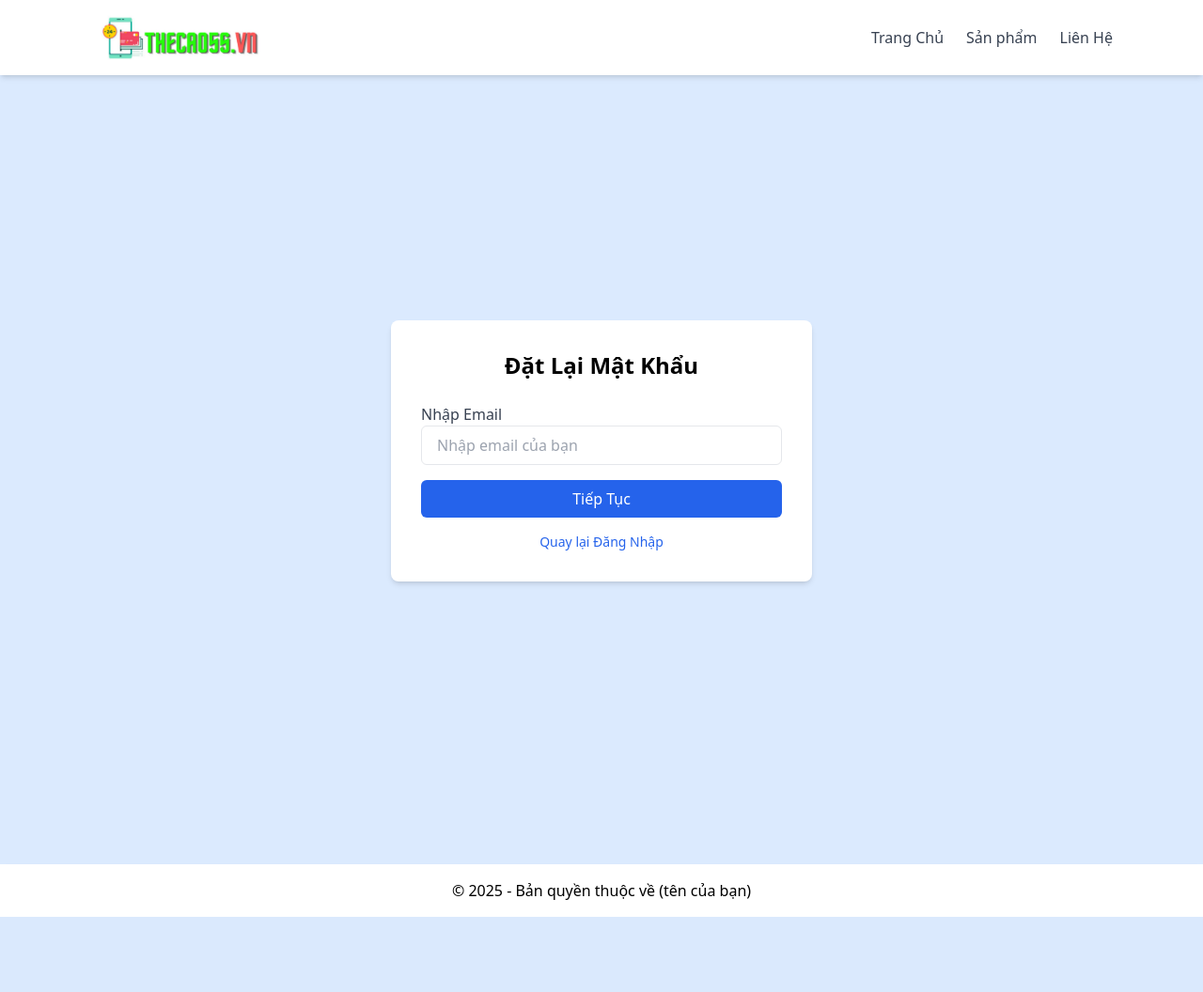
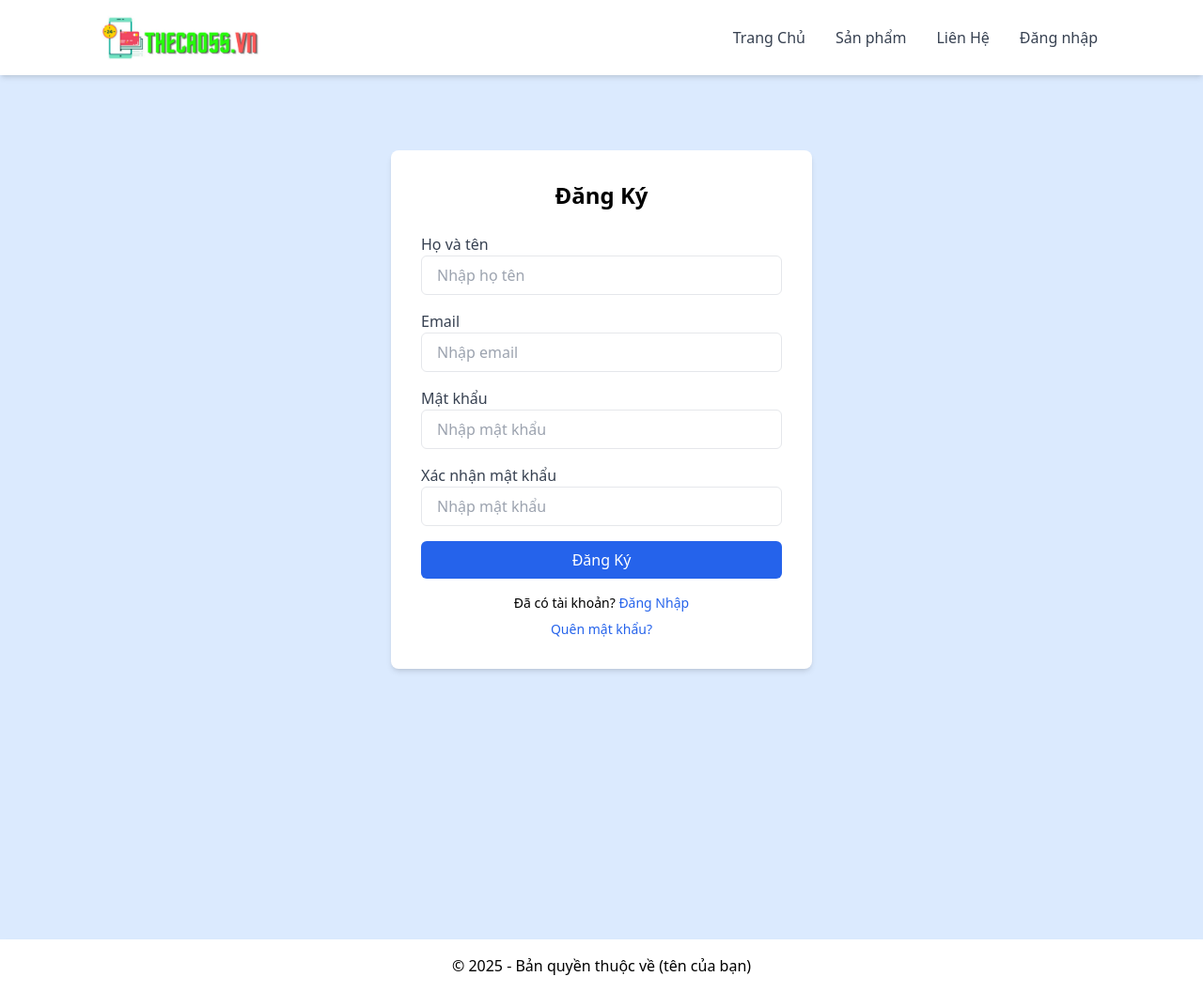
Before and after one commit to legianguyenit/bai-kiem-tra-so-1, a PHP site: page /register.php in a window 1280 px wide. Shown: the whole page at 94% size. Before the commit the page ends 976 px from the top, so only its background shows below. Run offline with PHP 8.4, Linux system fonts and the light colour scheme; some libraries are stand-ins or nearby versions.

Commit message:
Add files via upload

```diff
--- a/dashboard.php
+++ b/dashboard.php
@@ -28,9 +28,7 @@
 </div>
 
 
-      <button class="mt-6 bg-blue-600 text-white px-6 py-2 rounded-md hover:bg-blue-700">
-      Quản Lý Sản Phẩm
-      </button>
+      <button class="mt-6 bg-blue-600 text-white px-6 py-2 rounded-md hover:bg-blue-700"><a href="products/index.php">Quản lý sản phẩm</a></button>
    </main>
 </body>
 <?php
--- a/includes/header.php
+++ b/includes/header.php
@@ -1,13 +1,31 @@
 <header class="bg-white shadow-md p-4">
     <div class="container mx-auto flex justify-between items-center px-6 md:px-20">
-         <h1 class="text-xl font-bold"><img src="assets/images/thecao5s.png" alt="Logo" class="h-12 w-auto"></h1>
+        <h1 class="text-xl font-bold">
+            <img src="../assets/images/thecao5s.png" alt="Logo" class="h-12 w-auto">
+        </h1>
         <nav>
-                <ul class="hidden md:flex space-x-6">
-                    <li><a href="index.php" class="text-gray-700 hover:text-blue-500">Trang Chủ</a></li>
-                    <li><a href="products/index.php" class="text-gray-700 hover:text-blue-500">Sản phẩm</a></li>
-                    <li><a href="contact.php" class="text-gray-700 hover:text-blue-500">Liên Hệ</a></li>
+            <button class="md:hidden text-gray-700 focus:outline-none" onclick="document.getElementById('mobile-menu').classList.toggle('hidden')">
+                ☰
+            </button>
+            <ul id="mobile-menu" class="hidden md:flex flex-col md:flex-row md:space-x-0 absolute md:static bg-white md:bg-transparent w-full md:w-auto left-0 top-16 shadow-md md:shadow-none">
+                <li><a href="../index.php" class="block py-2 px-4 text-gray-700 hover:text-blue-500">Trang Chủ</a></li>
+                <li><a href="../products/index.php" class="block py-2 px-4 text-gray-700 hover:text-blue-500">Sản phẩm</a></li>
+                <li><a href="../contact.php" class="block py-2 px-4 text-gray-700 hover:text-blue-500">Liên Hệ</a></li>
+                <li><a href="../login.php" class="block py-2 px-4 text-gray-700 hover:text-blue-500">
+                <?php
+                    if (isset($_COOKIE['loggedin']) && $_COOKIE['loggedin'] === "true" && isset($_COOKIE['fullname'])) {
+                        echo "Hello " . htmlspecialchars($_COOKIE['fullname']);
+                    } else {
+                        echo "Đăng nhập";
+                    }
+                ?>
+                </a></li>
+                <?php
+                    if (isset($_COOKIE['loggedin']) && $_COOKIE['loggedin'] === "true") {
+                        echo '<li><a href="../logout.php" class="block py-2 px-4 text-gray-700 hover:text-blue-500">Đăng xuất</a></li>';
+                    }
+                ?>
             </ul>
-                <button class="md:hidden text-gray-700">☰</button>
         </nav>
     </div>
 </header>
--- a/index.php
+++ b/index.php
@@ -9,6 +9,12 @@
     <title>Trang Web Của Bạn</title>
     <script src="https://cdn.tailwindcss.com"></script>
 </head>
+<?php
+    if (isset($_COOKIE['loggedin']) && $_COOKIE['loggedin'] == "true") {
+        header("location: dashboard.php");
+        exit();
+    }
+?>
 <body class="bg-blue-100">
     <main class="flex flex-col items-center justify-center h-screen text-center px-6">
         <h2 class="text-2xl md:text-3xl font-bold">Chào Mừng Đến Với (tên trang web của bạn)</h2>
--- a/register.php
+++ b/register.php
@@ -6,103 +6,112 @@
 <head>
     <meta charset="UTF-8">
     <meta name="viewport" content="width=device-width, initial-scale=1.0">
-    <title>Reset Mật Khẩu</title>
+    <title>Register</title>
     <script src="https://cdn.tailwindcss.com"></script>
 </head>
 <?php
+    if (isset($_COOKIE['loggedin']) && $_COOKIE['loggedin'] == "true") {
+        header("location: dashboard.php");
+        exit();
+    }
+?>
+<?php
     $errors = [];
-    $step = 1; // Mặc định bước đầu tiên
-    $email = $new_password = $confirm_password = "";
+    $fullname = $email = $password = $confirm_password = "";
+    if ($_SERVER['REQUEST_METHOD'] == "POST") {
+        $fullname = htmlspecialchars($_POST['fullname']);
+        $email = htmlspecialchars($_POST['email']);
+        $password = htmlspecialchars($_POST['password']);
+        $confirm_password = htmlspecialchars($_POST['confirm_password']);
 
-    if ($_SERVER['REQUEST_METHOD'] == "POST") {
-        if (isset($_POST['step']) && $_POST['step'] == "1") {
-            // Bước 1: Kiểm tra email
-            $email = htmlspecialchars($_POST['email']);
+        if (empty($fullname)) {
+            $errors['fullname'] = "Vui lòng nhập họ tên.";
+        }
+
         if (empty($email)) {
             $errors['email'] = "Vui lòng nhập email.";
         } elseif (!filter_var($email, FILTER_VALIDATE_EMAIL)) {
             $errors['email'] = "Email không hợp lệ.";
-            } elseif (!isset($_COOKIE['email']) || $_COOKIE['email'] !== $email) {
-                $errors['email'] = "Email không tồn tại trong hệ thống.";
-            } else {
-                $step = 2; // Chuyển sang bước 2 nếu email hợp lệ
         }
-        } elseif (isset($_POST['step']) && $_POST['step'] == "2") {
-            // Bước 2: Kiểm tra và cập nhật mật khẩu mới
-            $new_password = htmlspecialchars($_POST['new_password']);
-            $confirm_password = htmlspecialchars($_POST['confirm_password']);
 
-            if (empty($new_password)) {
-                $errors['new_password'] = "Vui lòng nhập mật khẩu mới.";
-            } elseif (strlen($new_password) < 6) {
-                $errors['new_password'] = "Mật khẩu mới phải ít nhất 6 ký tự.";
+        if (empty($password)) {
+            $errors['password'] = "Vui lòng nhập mật khẩu.";
+        } elseif (strlen($password) < 6) {
+            $errors['password'] = "Mật khẩu phải ít nhất 6 ký tự.";
         }
 
         if (empty($confirm_password)) {
             $errors['confirm_password'] = "Vui lòng xác nhận mật khẩu.";
-            } elseif ($new_password !== $confirm_password) {
-                $errors['confirm_password'] = "Xác nhận mật khẩu không khớp.";
+        } elseif ($password !== $confirm_password) {
+            $errors['confirm_password'] = "Mật khẩu xác nhận không khớp.";
         }
 
         if (empty($errors)) {
-                setcookie("password", $new_password, time() + (86400 * 30), "/"); // Cập nhật mật khẩu mới
-                header("Location: login.php"); // Chuyển hướng về trang đăng nhập
-                exit;
-            } else {
-                $step = 2; // Hiển thị lại bước 2 nếu có lỗi
-            }
+            setcookie("fullname", $fullname, time() + (86400 * 30), "/");
+            setcookie("email", $email, time() + (86400 * 30), "/");
+            setcookie("password", $password, time() + (86400 * 30), "/");
+            header("location: login.php");
+            exit();
         }
     }
 ?>
+
 <body class="bg-blue-100">
-    <main class="flex flex-col items-center justify-center min-h-screen text-center px-6">
+    <main class="flex flex-col items-center justify-start min-h-screen text-center px-6 mt-20">
         <div class="bg-white p-8 rounded-lg shadow-md w-full max-w-md">
-            <h2 class="text-2xl font-bold mb-6">Đặt Lại Mật Khẩu</h2>
-
-            <?php if ($step == 1): ?>
-                <!-- Bước 1: Nhập email -->
-                <form action="reset-password.php" method="POST">
-                    <input type="hidden" name="step" value="1">
+            <h2 class="text-2xl font-bold mb-6">Đăng Ký</h2>
+            <form action="register.php" method="POST">
                 <div class="mb-4 text-left">
-                        <label class="block text-gray-700">Nhập Email</label>
-                        <input type="email" name="email" value="<?php echo $email ?>"
-                            placeholder="Nhập email của bạn"
-                            class="w-full px-4 py-2 border rounded-md focus:outline-none focus:ring-2 focus:ring-blue-500">
-                        <?php if (isset($errors['email'])): ?>
-                            <div style="color: red;"><?php echo $errors['email']; ?></div>
-                        <?php endif; ?>
-                    </div>
-                    <button class="w-full bg-blue-600 text-white py-2 rounded-md hover:bg-blue-700">Tiếp Tục</button>
-                </form>
-
-            <?php elseif ($step == 2): ?>
-                <!-- Bước 2: Nhập mật khẩu mới -->
-                <form action="reset-password.php" method="POST">
-                    <input type="hidden" name="step" value="2">
-                    <div class="mb-4 text-left">
-                        <label class="block text-gray-700">Mật khẩu mới</label>
-                        <input type="password" name="new_password"
-                            placeholder="Nhập mật khẩu mới"
-                            class="w-full px-4 py-2 border rounded-md focus:outline-none focus:ring-2 focus:ring-blue-500">
-                        <?php if (isset($errors['new_password'])): ?>
-                            <div style="color: red;"><?php echo $errors['new_password']; ?></div>
-                        <?php endif; ?>
+                    <label class="block text-gray-700">Họ và tên</label>
+                    <input type="text" placeholder="Nhập họ tên" name="fullname" value="<?php echo $fullname?>" class="w-full px-4 py-2 border rounded-md focus:outline-none focus:ring-2 focus:ring-blue-500">
+                    <?php
+                        if (isset($errors['fullname'])) {
+                            echo "<div style='color: red;'>";
+                            echo $errors['fullname'];
+                            echo "</div>";
+                        }
+                    ?>
                 </div>
                 <div class="mb-4 text-left">
-                        <label class="block text-gray-700">Xác nhận mật khẩu mới</label>
-                        <input type="password" name="confirm_password"
-                            placeholder="Xác nhận mật khẩu mới"
-                            class="w-full px-4 py-2 border rounded-md focus:outline-none focus:ring-2 focus:ring-blue-500">
-                        <?php if (isset($errors['confirm_password'])): ?>
-                            <div style="color: red;"><?php echo $errors['confirm_password']; ?></div>
-                        <?php endif; ?>
+                    <label class="block text-gray-700">Email</label>
+                    <input type="email" placeholder="Nhập email" name="email" value="<?php echo $email?>" class="w-full px-4 py-2 border rounded-md focus:outline-none focus:ring-2 focus:ring-blue-500">
+                    <?php
+                        if (isset($errors['email'])) {
+                            echo "<div style='color: red;'>";
+                            echo $errors['email'];
+                            echo "</div>";
+                        }
+                    ?>
                 </div>
-                    <button class="w-full bg-green-600 text-white py-2 rounded-md hover:bg-green-700">Đặt Lại Mật Khẩu</button>
+                <div class="mb-4 text-left">
+                    <label class="block text-gray-700">Mật khẩu</label>
+                    <input type="password" placeholder="Nhập mật khẩu" name="password" value="<?php echo $password?>" class="w-full px-4 py-2 border rounded-md focus:outline-none focus:ring-2 focus:ring-blue-500">
+                    <?php
+                        if (isset($errors['password'])) {
+                            echo "<div style='color: red;'>";
+                            echo $errors['password'];
+                            echo "</div>";
+                        }
+                    ?>
+                </div>
+                <div class="mb-4 text-left">
+                    <label class="block text-gray-700">Xác nhận mật khẩu</label>
+                    <input type="password" placeholder="Nhập mật khẩu" name="confirm_password" value="<?php echo $confirm_password?>" class="w-full px-4 py-2 border rounded-md focus:outline-none focus:ring-2 focus:ring-blue-500">
+                    <?php
+                        if (isset($errors['confirm_password'])) {
+                            echo "<div style='color: red;'>";
+                            echo $errors['confirm_password'];
+                            echo "</div>";
+                        }
+                    ?>
+                </div>
+                <button class="w-full bg-blue-600 text-white py-2 rounded-md hover:bg-blue-700">Đăng Ký</button>
             </form>
-            <?php endif; ?>
-
             <div class="mt-4 text-sm">
-                <a href="login.php" class="text-blue-600 hover:underline">Quay lại Đăng Nhập</a>
+                Đã có tài khoản? <a href="login.php" class="text-blue-600 hover:underline">Đăng Nhập</a>
+            </div>
+            <div class="mt-2 text-sm">
+                <a href="reset-password.php" class="text-blue-600 hover:underline">Quên mật khẩu?</a>
             </div>
         </div>
     </main>
```
Also changed, not shown: contact.php (+5 -4 lines), login.php (+9 -2 lines), logout.php (added, +8 -0 lines), products/create.php (added, +98 -0 lines), products/index.php (added, +47 -0 lines), README.md, products/update.php (added). Lines whose indentation alone changed are shown as unchanged.
